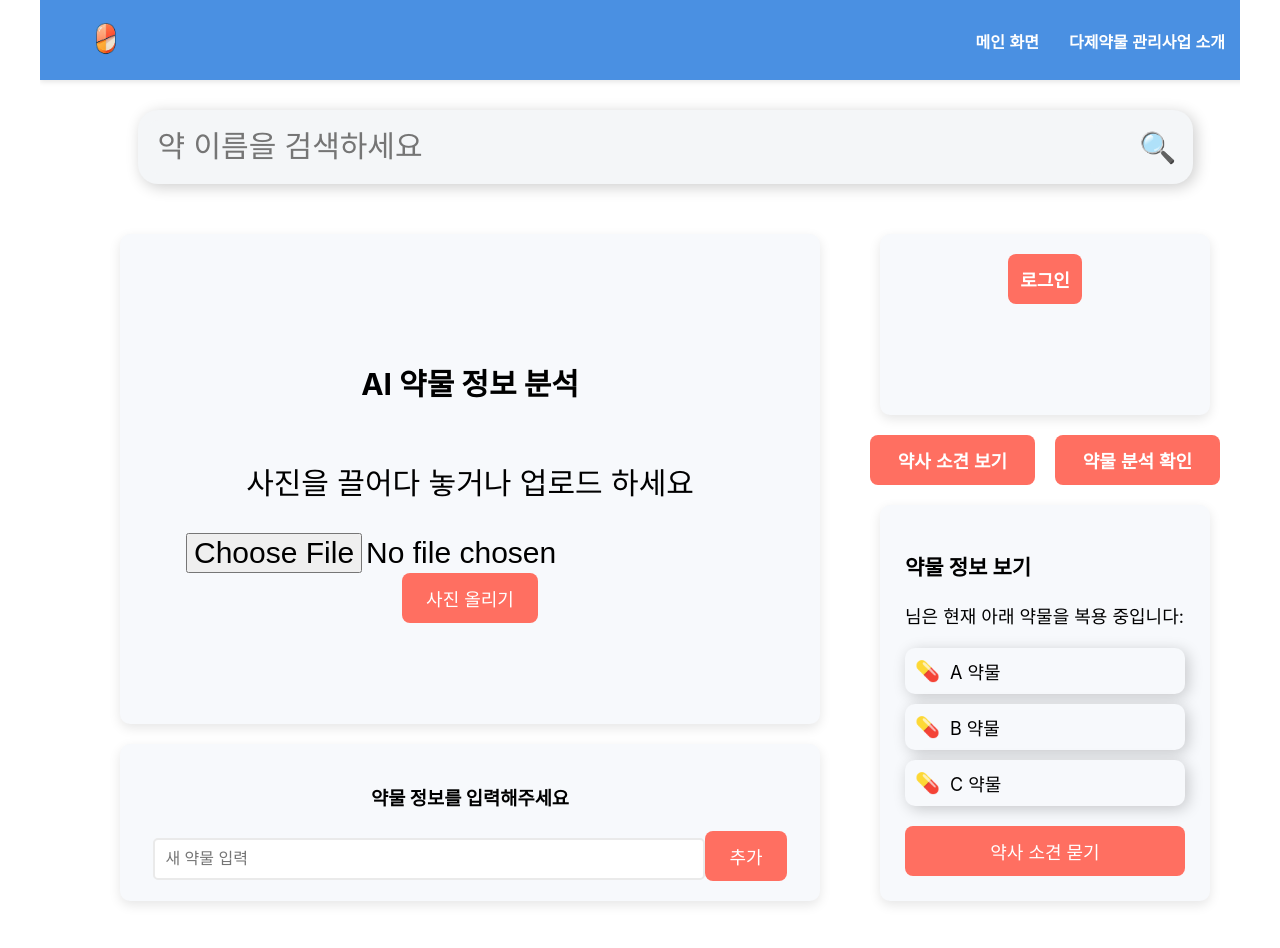
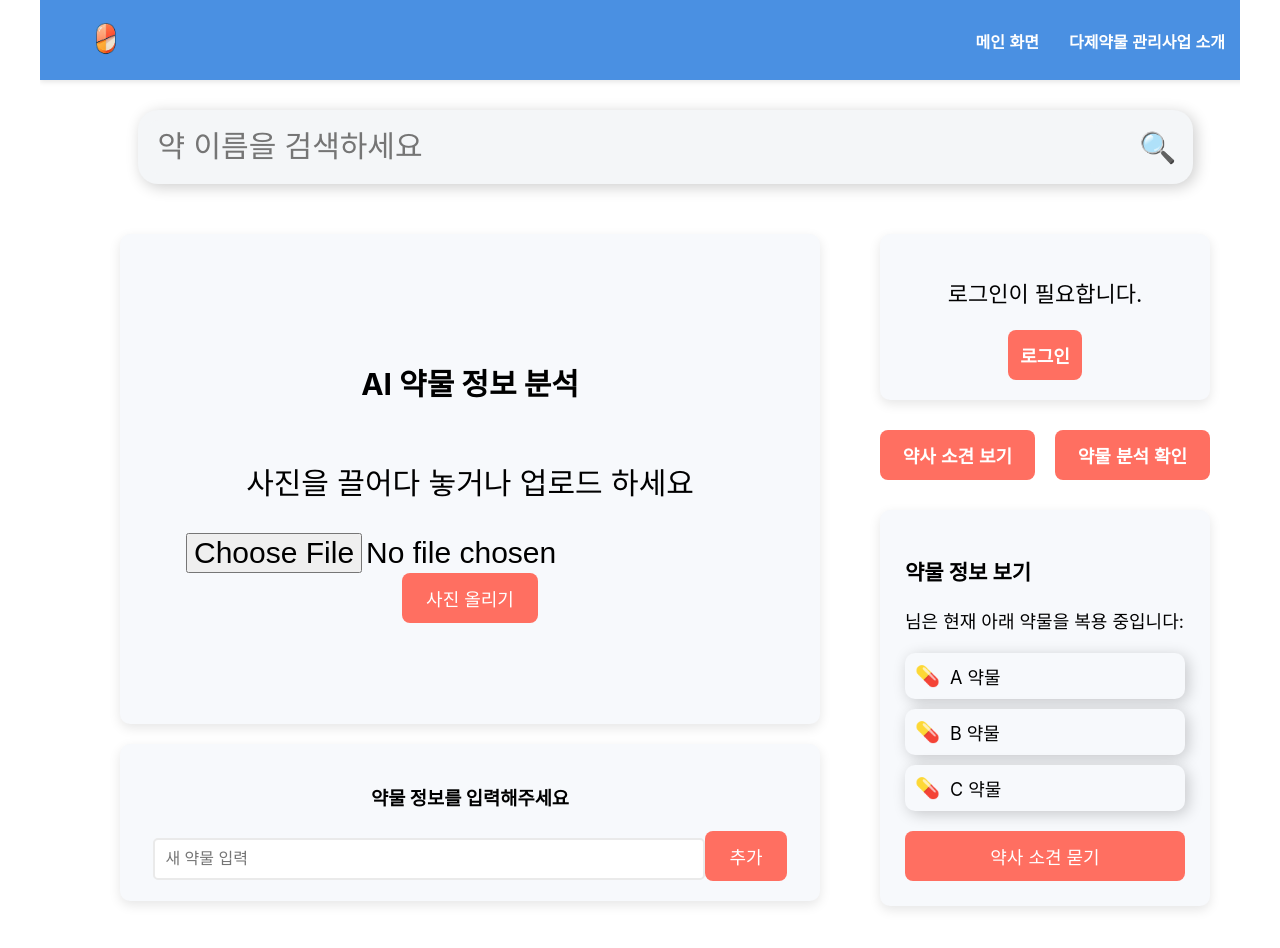
Before and after one commit to drug-prometheus/drug-master-frontend, a React (Create React App) app: page / in a window 1280 px wide. Shown: the top 948 px of the page. Built offline with nearby package versions, Linux system fonts and the light colour scheme.

Commit message:
feat(MainPage.js) : 스타일 관련 변경 사항

```diff
--- a/src/Components/MainPage.js
+++ b/src/Components/MainPage.js
@@ -78,12 +78,16 @@ const DrugInputField = styled.input`
 
 const WelcomeBlock = styled(Block)`
   text-align: center;
+  flex-direction: column;
+  align-items: center;
+  justify-content: center;
   font-size: 22px;
 `;
 
 const ButtonGroup = styled.div`
   display: flex;
   justify-content: space-around;
+  margin: 10px;
 `;
 
 const InfoButton = styled.button`
@@ -160,6 +164,7 @@ const loginedPharmacist = (auth, logout) => {
 const unlogined = (navigate) => {
   return (
     <WelcomeBlock>
+            <p>로그인이 필요합니다. </p>
             <InfoButton onClick={()=>navigate('/login')}>로그인</InfoButton>
     </WelcomeBlock>
   );
@@ -189,7 +194,6 @@ const MainPage = () => {
       setNewDrug('');
     }
   };
-
 
   const handleImageUpload = (e) => {
     setImage(URL.createObjectURL(e.target.files[0]));
@@ -262,7 +266,7 @@ const MainPage = () => {
           if (auth.username == null)
             unloginedEvent(navigate);
           else
-            navigate("/opinion/user");}}>약사 소견 보기</InfoButton>
+            navigate("/opinionUser");}}>약사 소견 보기</InfoButton>
          <InfoButton onClick={()=>{
           if (auth.username == null)
             unloginedEvent(navigate);
@@ -313,12 +317,8 @@ const MainPage = () => {
               loginedPatient(auth, logout)
             )
           }
-
-
           {buttonGroup()}
-
           {pillInfoBlock()}
-
         </RightSection>
       </ContentContainer>
       </MainBlock>
```
